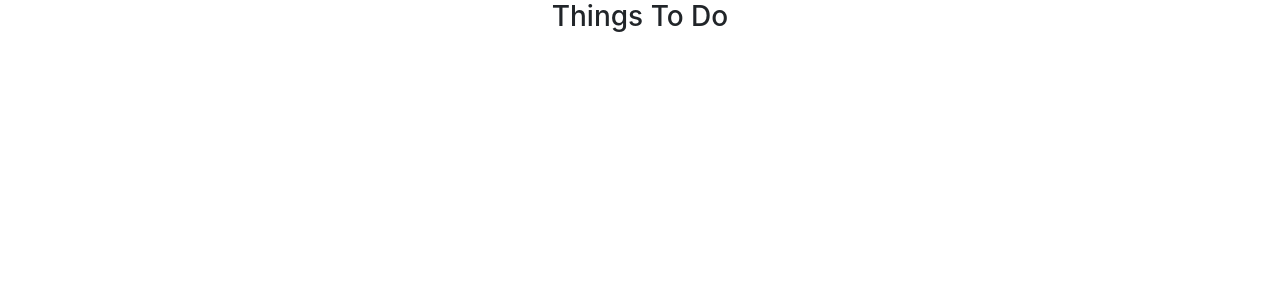
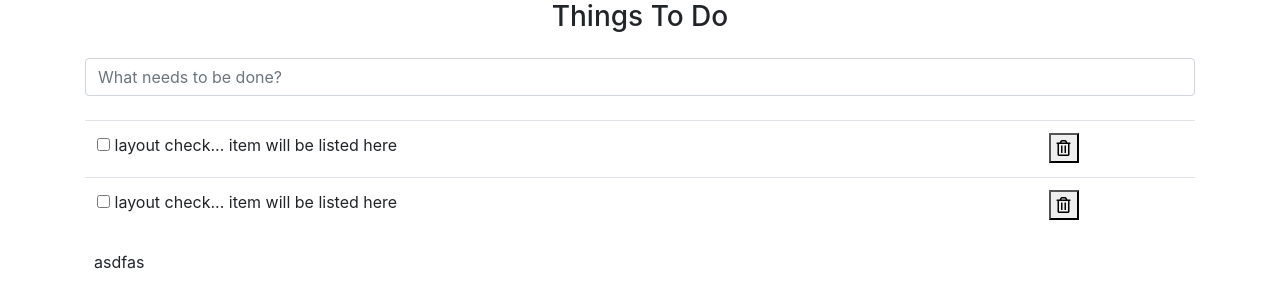
Before and after one commit to mfeiden/TODO, a plain HTML site: page index.html in a window 1280 px wide. Drawn offline with nearby package versions, Linux system fonts and the light colour scheme; no server answers.

Commit message:
Fleshed out HTML structure; added dummy content to check

```diff
--- a/index.html
+++ b/index.html
@@ -16,16 +16,44 @@
   <body>
     <div class="container">
       <div class="row">
-        <div class="col">
+        <div class="col-12">
           <h3 class="text-center">Things To Do</h3>
-        </div>
-        <div class="row">
-
-
-
+          <input class="form-control my-4" type="text" id="new" placeholder="What needs to be done?"></input>
+          <div class="row" id="todo">
+            <div class="col-12">
+              <table class="table" id="list">
+                <tr>
+                  <td>
+                    <label class="check">
+                      <input type="checkbox">
+                      <span>layout check... item will be listed here</span>
+                    </label>
+                  </td>
+                  <td>
+                    <button class="remove"><i class="far fa-trash-alt"></i></button>
+                  </td>
+                </tr>
+                <tr>
+                  <td>
+                    <label class="check">
+                      <input type="checkbox">
+                      <span>layout check... item will be listed here</span>
+                    </label>
+                  </td>
+                  <td>
+                    <button class="remove"><i class="far fa-trash-alt"></i></button>
+                  </td>
+                </tr>
+              </table>
+            </div>
+            <div class="col=12 pl-4" id="bottom">
+              <p>asdfas</p>
+            </div>
+          </div>
 
 
         </div>
+
       </div>
     </div>
   </body>
```
